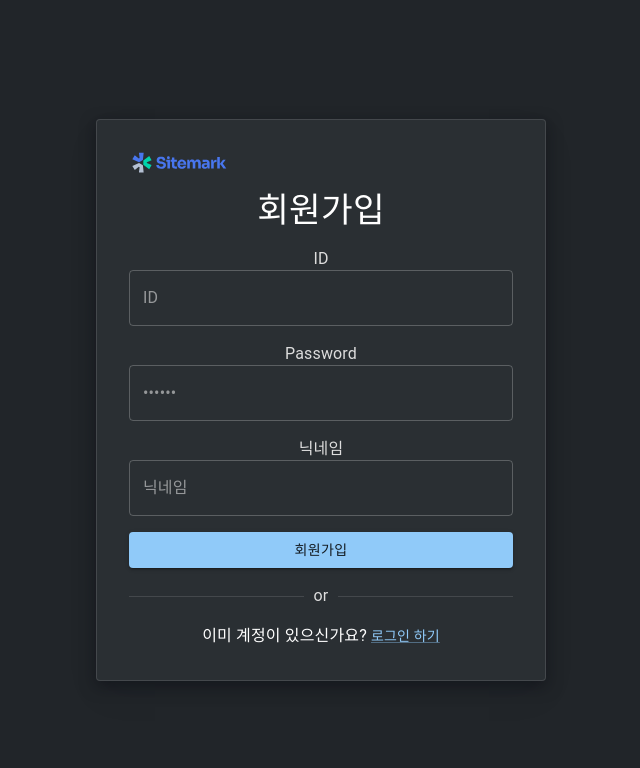
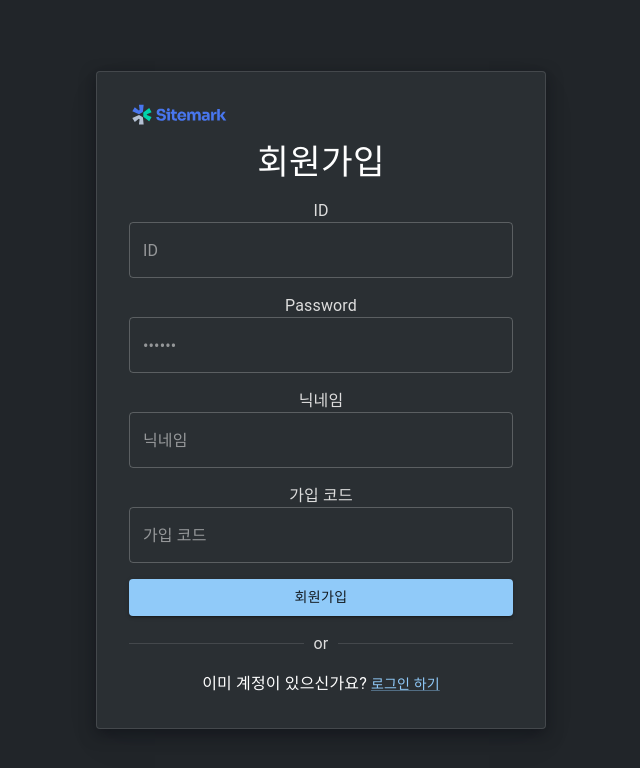
Before and after one commit to ggbadza/React-Streaming, a React (Vite) app: page /signup in a window 1280 px wide. Shown: the top 768 px of the page, without its empty margins (319-959 px from the left). Built offline with nearby package versions, Linux system fonts and the light colour scheme.

Commit message:
레이아웃 수정

```diff
--- a/src/components/ContentPopup.tsx
+++ b/src/components/ContentPopup.tsx
@@ -70,6 +70,7 @@ const ContentPopup: React.FC<ContentPopupProps> = ({open, onClose, title, descri
                             maxWidth: '90%',
                             boxShadow: 5,
                             my: 2,
+                            backgroundColor: 'background.paper',
                         }}
                     >
                         <IconButton
@@ -98,8 +99,8 @@ const ContentPopup: React.FC<ContentPopupProps> = ({open, onClose, title, descri
 
                         <CardContent
                             sx={{
-                                backgroundColor: '#141414',
-                                color: '#fff',
+                                backgroundColor: 'background.paper',
+                                color: 'text.primary',
                             }}
                         >
                             <Typography variant="h5" gutterBottom>
@@ -114,7 +115,7 @@ const ContentPopup: React.FC<ContentPopupProps> = ({open, onClose, title, descri
                                     에피소드
                                 </Typography>
                                 {loading && <CircularProgress size={24} />}
-                                {error && <Typography color="error">{error}</Typography>}
+                                {error && <Typography color="error.main">{error}</Typography>}
                                 {files.length > 0 && (
                                     <List>
                                         {files.map((file) => (
--- a/src/components/layouts/Header.tsx
+++ b/src/components/layouts/Header.tsx
@@ -4,23 +4,53 @@ import LightModeIcon from '@mui/icons-material/LightMode';
 import DarkModeIcon from '@mui/icons-material/DarkMode';
 import { useTheme } from '@mui/material/styles';
 import { useColorMode } from '../../context/ColorModeContext';
+import Box from "@mui/material/Box";
+import Button from "@mui/material/Button";
+import {useNavigate} from "react-router-dom";
 
 const Header: React.FC = () => {
     const theme = useTheme();
     const { toggleColorMode } = useColorMode();
-
+    const navigate = useNavigate();
     return (
+        <Box sx={{
+            position: 'fixed',        // 고정 위치 추가
+            top: 0,
+            left: 0,
+            right: 0,
+            height: '60px',
+            display: 'flex',          // flexbox 레이아웃
+            alignItems: 'center',     // 세로 중앙 정렬
+            justifyContent: 'center',
+            // padding: '0 20px',        // 좌우 패딩
+            // bgcolor: 'background.paper', // 배경색 추가
+            zIndex: theme.zIndex.appBar,
+            // borderBottom: `1px solid ${theme.palette.divider}` // 하단 구분선
+        }}>
+            <Button
+                onClick={() => navigate("/main")}
+                sx={{
+                    fontSize: '1.8rem',
+                    color: 'text.primary',
+                    fontWeight: 600,
+                    position: 'absolute',
+                    textTransform: 'none',
+                    // margin: '0 auto',  // 중앙 정렬
+                }}
+            >
+                TANKMILU
+            </Button>
             <IconButton
                 onClick={toggleColorMode}
                 color="inherit"
                 sx={{
-                position: 'absolute',
-                top: 10,
+                    marginLeft: 'auto',
                     right: 10,
                 }}
             >
                 {theme.palette.mode === 'dark' ? <LightModeIcon /> : <DarkModeIcon />}
             </IconButton>
+        </Box>
     );
 };
 
--- a/src/components/layouts/MainLayout.tsx
+++ b/src/components/layouts/MainLayout.tsx
@@ -24,6 +24,8 @@ const MainLayout = () => {
                 sx={{
                     flex: 1,
                     ml: sidebarWidth,
+                    mt: '60px',  // 헤더 높이만큼 상단 마진 추가
+                    p: 2,        // 내용 패딩 추가
                 }}
             >
                 <Outlet />
--- a/src/pages/SignUpPage.tsx
+++ b/src/pages/SignUpPage.tsx
@@ -1,4 +1,5 @@
 import * as React from 'react';
+import { useNavigate } from "react-router-dom";
 import Box from '@mui/material/Box';
 import Button from '@mui/material/Button';
 import Checkbox from '@mui/material/Checkbox';
@@ -14,6 +15,7 @@ import Stack from '@mui/material/Stack';
 import MuiCard from '@mui/material/Card';
 import { styled } from '@mui/material/styles';
 import { GoogleIcon, FacebookIcon, SitemarkIcon } from '../components/CustomIcons';
+import axiosClient from "../api/axiosClient.ts";
 
 const Card = styled(MuiCard)(({ theme }) => ({
     display: 'flex',
@@ -58,21 +60,26 @@ const SignUpContainer = styled(Stack)(({ theme }) => ({
 }));
 
 export default function SignUpPage() {
+    const navigate = useNavigate();
     const [emailError, setEmailError] = React.useState(false);
     const [emailErrorMessage, setEmailErrorMessage] = React.useState('');
     const [passwordError, setPasswordError] = React.useState(false);
     const [passwordErrorMessage, setPasswordErrorMessage] = React.useState('');
     const [nameError, setNameError] = React.useState(false);
     const [nameErrorMessage, setNameErrorMessage] = React.useState('');
+    const [regCodeError, setRegCodeError] = React.useState(false);
+    const [regCodeErrorMessage, setRegCodeErrorMessage] = React.useState('');
 
     const validateInputs = () => {
-        const email = document.getElementById('userid') as HTMLInputElement;
+        const userid = document.getElementById('userid') as HTMLInputElement;
         const password = document.getElementById('password') as HTMLInputElement;
         const name = document.getElementById('nickname') as HTMLInputElement;
+        const regCode = document.getElementById('regcode') as HTMLInputElement;
+
 
         let isValid = true;
 
-        if (!email.value || password.value.length < 4) {
+        if (!userid.value || userid.value.length < 4) {
             setEmailError(true);
             setEmailErrorMessage('ID는 4자리 이상이어야 합니다.');
             isValid = false;
@@ -99,21 +106,47 @@ export default function SignUpPage() {
             setNameErrorMessage('');
         }
 
+        if (!regCode.value || regCode.value.length < 1) {
+            setRegCodeError(true);
+            setRegCodeErrorMessage('가입 코드는 필수 사항 입니다.');
+            isValid = false;
+        } else {
+            setRegCodeError(false);
+            setRegCodeErrorMessage('');
+        }
+
         return isValid;
     };
 
-    const handleSubmit = (event: React.FormEvent<HTMLFormElement>) => {
-        if (nameError || emailError || passwordError) {
-            event.preventDefault();
-            return;
+    const handleSubmit = async (event: React.FormEvent<HTMLFormElement>) => {
+        event.preventDefault();
+
+        if (!validateInputs()) return;
+
+        const data = new FormData(event.currentTarget);
+
+        const userId = data.get('userid');
+        const password = data.get('password');
+        const name = data.get('nickname');
+        const regCode = data.get('regcode');
+
+        try {
+            const response = await axiosClient.post("/user/register", {
+                userId: userId,
+                userName : name,
+                password: password,
+                regCode :regCode
+            });
+
+            // 회원가입 성공 처리
+            if (response.status === 200) {
+                navigate("/"); // 리다이렉트
+            }
+        } catch (error) {
+            setRegCodeError(true);
+            setRegCodeErrorMessage("회원가입에 실패했습니다. 정보를 확인해주세요.");
         }
-        const data = new FormData(event.currentTarget);
-        console.log({
-            name: data.get('name'),
-            lastName: data.get('lastName'),
-            email: data.get('email'),
-            password: data.get('password'),
-        });
+
     };
 
     return (
@@ -177,6 +210,20 @@ export default function SignUpPage() {
                             color={nameError ? 'error' : 'primary'}
                         />
                     </FormControl>
+                    <FormControl>
+                        <FormLabel htmlFor="reg_code">가입 코드</FormLabel>
+                        <TextField
+                            autoComplete="가입코드"
+                            name="regcode"
+                            required
+                            fullWidth
+                            id="regcode"
+                            placeholder="가입 코드"
+                            error={regCodeError}
+                            helperText={regCodeErrorMessage}
+                            color={regCodeError ? 'error' : 'primary'}
+                        />
+                    </FormControl>
                     {/*<FormControlLabel*/}
                     {/*    control={<Checkbox value="allowExtraEmails" color="primary"/>}*/}
                     {/*    label="I want to receive updates via email."*/}
--- a/src/pages/WatchPage.tsx
+++ b/src/pages/WatchPage.tsx
@@ -14,7 +14,7 @@ export default function WatchPage() {
                     md: '5%',
                 },
                 right: 0,
-                top: '50px',
+                top: '70px',
 
                 width: {
                     xs: '80vw',
```
Lines whose indentation alone changed are shown as unchanged.
